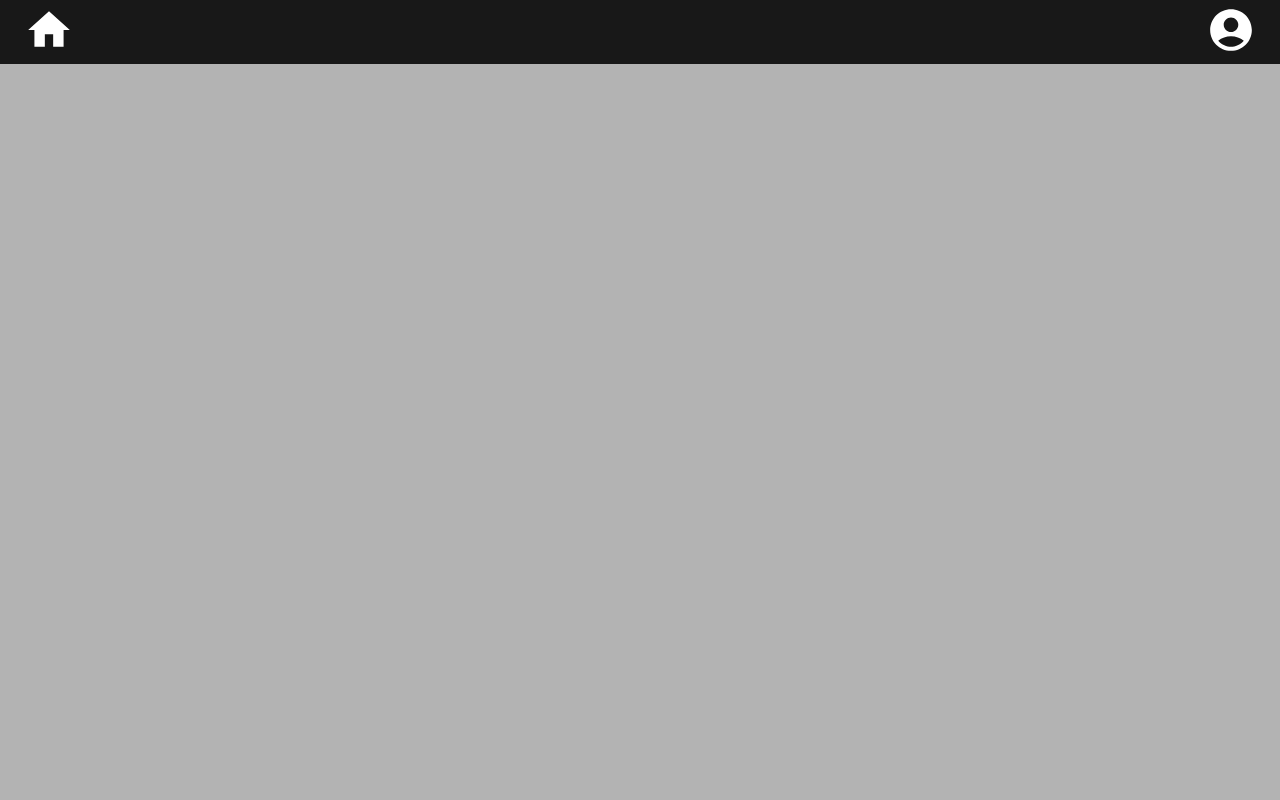
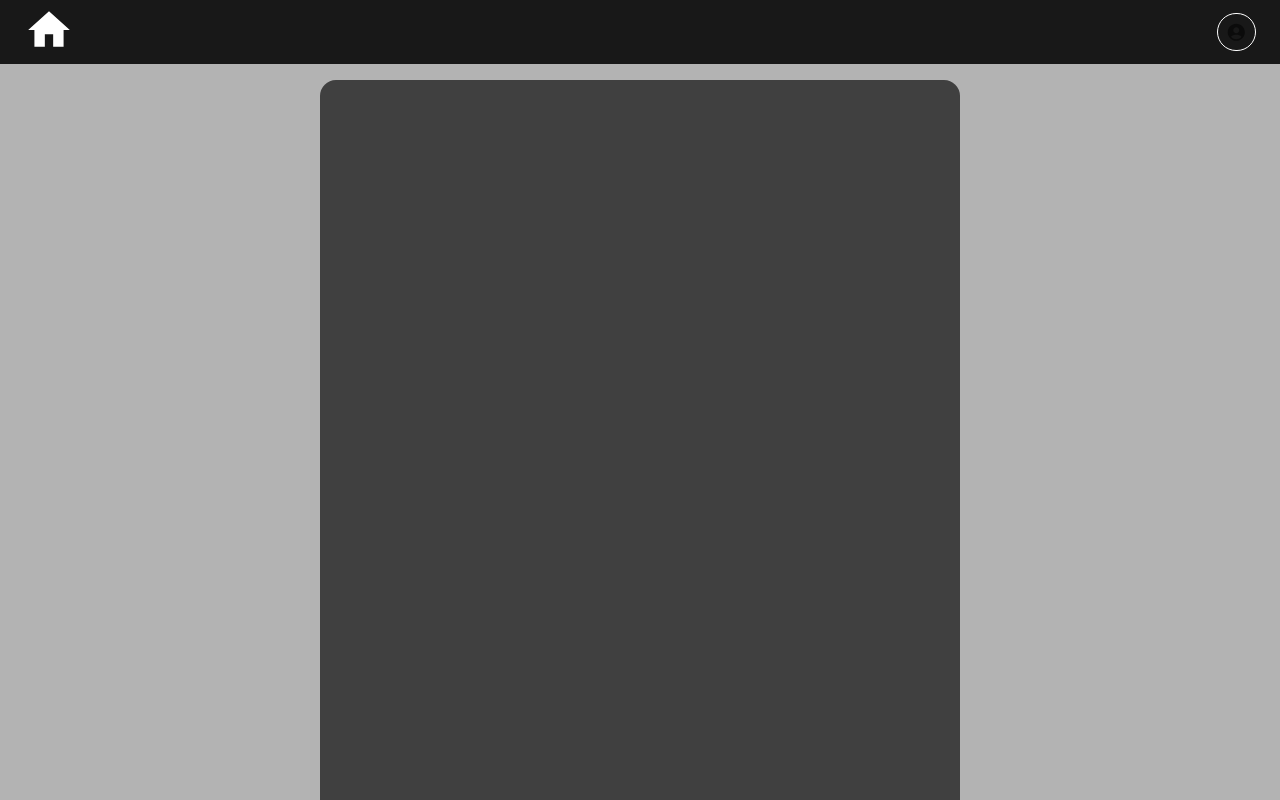
Before and after one commit to audipras/CVWO_Winter, a React (Create React App) app in the folder front-end/: page /Home in a window 1280 px wide. Built offline with nearby package versions, Linux system fonts and the light colour scheme.

Commit message:
temp front-end before backend

```diff
--- a/front-end/src/pages/Components/MainBox.tsx
+++ b/front-end/src/pages/Components/MainBox.tsx
@@ -13,10 +13,13 @@ const MainBox = ({ children, ...props }: MainBoxProps) => {
         display: "flex",
         justifyContent: "center",
         alignItems: "center",
-        height: "92vh",
+        height: "90vh",
         backgroundColor: "background.default",
+        paddingTop: "2vh",
       }}
-    ></Box>
+    >
+      {children}
+    </Box>
   );
 };
 
--- a/front-end/src/pages/Components/PostDisplayBox.tsx
+++ b/front-end/src/pages/Components/PostDisplayBox.tsx
@@ -7,14 +7,14 @@ function PostDisplayBox() {
         display: "flex",
         justifyContent: "center",
         alignItems: "center",
-        height: "60vh",
+        height: "90vh",
         backgroundColor: "secondary.main",
-        width: "40vh",
+        width: "80vh",
+        borderRadius: "16px",
+        borderBottomLeftRadius: "0",
+        borderBottomRightRadius: "0",
       }}
-    >
-      {" "}
-      TEST{" "}
-    </Box>
+    ></Box>
   );
 }
 
--- /dev/null
+++ b/front-end/src/pages/Components/ProfileMenu.tsx
@@ -0,0 +1,51 @@
+import React from "react";
+import Tooltip from "@mui/material/Tooltip";
+import IconButton from "@mui/material/IconButton";
+import Menu from "@mui/material/Menu";
+import MenuItem from "@mui/material/MenuItem";
+import MoreVertIcon from "@mui/icons-material/MoreVert";
+import { AccountCircle } from "@mui/icons-material";
+import { Link } from "react-router-dom";
+
+const IconWithTooltipAndMenu = () => {
+  const [anchorEl, setAnchorEl] = React.useState<HTMLElement | null>(null);
+
+  const handleOpenMenu = (event: React.MouseEvent<HTMLElement>) => {
+    setAnchorEl(event.currentTarget);
+  };
+
+  const handleCloseMenu = () => {
+    setAnchorEl(null);
+  };
+
+  const linkStyle = {
+    textDecoration: "none",
+    color: "inherit",
+    marginTop: "5px",
+  };
+
+  return (
+    <div>
+      <Tooltip title="Profile" arrow>
+        <IconButton onClick={handleOpenMenu}>
+          <AccountCircle />
+        </IconButton>
+      </Tooltip>
+
+      <Menu
+        anchorEl={anchorEl}
+        open={Boolean(anchorEl)}
+        onClose={handleCloseMenu}
+      >
+        <MenuItem onClick={handleCloseMenu}>
+          <Link to="/profile" style={linkStyle}>
+            Edit Profile
+          </Link>
+        </MenuItem>
+        <MenuItem onClick={handleCloseMenu}>Sign Out</MenuItem>
+      </Menu>
+    </div>
+  );
+};
+
+export default IconWithTooltipAndMenu;
--- a/front-end/src/pages/Components/Topbar.tsx
+++ b/front-end/src/pages/Components/Topbar.tsx
@@ -1,7 +1,8 @@
 import { Link } from "react-router-dom";
-import { AppBar, Toolbar, Typography } from "@mui/material";
+import { AppBar, Toolbar, Tooltip, Typography } from "@mui/material";
 import HomeIcon from "@mui/icons-material/Home";
 import { AccountCircle } from "@mui/icons-material";
+import ProfileMenu from "./ProfileMenu";
 
 function Topbar() {
   const linkStyle = {
@@ -21,17 +22,14 @@ function Topbar() {
         }}
       >
         <div>
-          <Link to="/Home" style={linkStyle}>
-            <HomeIcon sx={{ fontSize: "50px" }} />
-          </Link>
+          <Tooltip title="Home" arrow>
+            <Link to="/Home" style={linkStyle}>
+              <HomeIcon sx={{ fontSize: "50px" }} />
+            </Link>
+          </Tooltip>
         </div>
         <div>
-          <Link to="/Profile" style={linkStyle}>
-            <AccountCircle sx={{ fontSize: "50px" }} />{" "}
-            {
-              //remember to change AccountCircle to pfp in the future
-            }
-          </Link>
+          <ProfileMenu></ProfileMenu>
         </div>
       </Toolbar>
     </AppBar>
--- a/front-end/src/theme.ts
+++ b/front-end/src/theme.ts
@@ -20,7 +20,7 @@ const theme = createTheme({
     MuiButton: {
       styleOverrides: {
         root: {
-          color: '#ffffff ',
+          color: '#808080',
           border: '1px solid #ffffff'
         },
       },
@@ -28,7 +28,7 @@ const theme = createTheme({
     MuiButtonBase: {
       styleOverrides: {
         root: {
-          color: '#ffffff ',
+          color: '#808080',
           border: '1px solid #ffffff'
         },
       },
```
